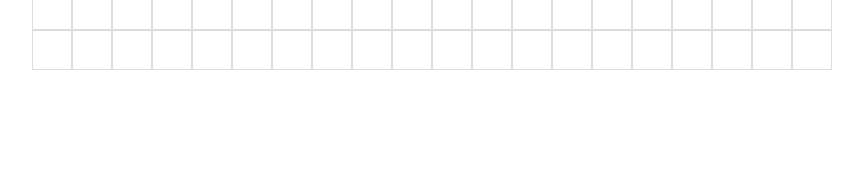
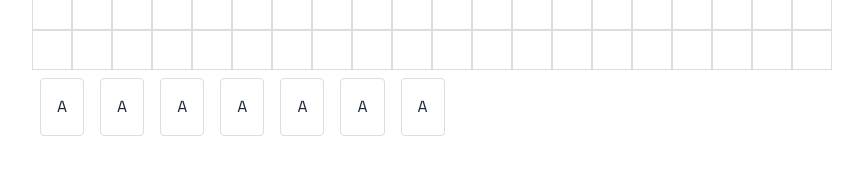
Before and after one commit to wparke4/game-prototypes, a Nuxt app: page /Wordrift in a window 1280 px wide. Shown: the part 330-504 px from the top of the page, without its empty margins (208-1071 px from the left). Built offline with nearby package versions, Linux system fonts and the light colour scheme.

Commit message:
TileRack is draggable

```diff
--- /dev/null
+++ b/components/wordriftFolder/TileRack.vue
@@ -0,0 +1,70 @@
+<template>
+  <div class="tile-rack">
+    <div
+      v-for="tile in tiles"
+      :key="tile.id"
+      class="tile"
+      @dragstart="event => startDrag(event, tile)"
+      draggable="true"
+    >
+      {{ tile.letter }}
+    </div>
+  </div>
+</template>
+
+<script>
+export default {
+  data() {
+    return {
+      tiles: [
+        { id: 1, letter: 'A' },
+        { id: 2, letter: 'A' },
+        { id: 3, letter: 'A' },
+        { id: 4, letter: 'A' },
+        { id: 5, letter: 'A' },
+        { id: 6, letter: 'A' },
+        { id: 7, letter: 'A' }
+        // Add initial tiles here or fetch them from an API/parent component
+      ],
+      availableLetters: ['A', 'A', 'B', 'C', 'D', 'E', 'E', 'E', 'F', 'G', 'H', 'I', 'I', 'J', 'K', 'L', 'M', 'N', 'O', 'O', 'P', 'Q', 'R', 'S', 'T', 'U', 'U', 'V', 'W', 'X', 'Y', 'Z'],
+      nextAvailableID: 8
+    };
+  },
+  methods: {
+    startDrag(event, tile) {
+      // Logic for handling drag start
+      // e.g., sending the tile data to be received by a drop target
+      console.log("Drag started:", tile);
+      event.dataTransfer.setData("tile", JSON.stringify(tile));
+    }
+    /*
+    replenishTiles() {
+      while (this.tiles.length < 7 && this.availableLetters.length > 0) {
+        const randomIndex = Math.floor(Math.random() * this.availableLetters.length);
+        const letter = this.availableLetters.splice(randomIndex, 1)[0];
+        this.tiles.push({ id: this.nextAvailableID, letter });
+        this.nextAvailableID++;
+    }
+    }
+    */
+  }
+}
+</script>
+
+<style scoped>
+.tile-rack {
+  display: flex;
+  /* Additional styling */
+}
+.tile {
+  margin: 0.5rem;
+  padding: 1rem;
+  border: 1px solid #ddd;
+  border-radius: 4px;
+  cursor: grab;
+  /* Additional styling */
+}
+.tile:active {
+  cursor: grabbing;
+}
+</style>
--- a/components/wordriftFolder/Wordrift.vue
+++ b/components/wordriftFolder/Wordrift.vue
@@ -15,14 +15,20 @@
             </div>
         </div>
     </div>
+    <TileRack />
 </template>
 
 <script>
+import TileRack from "@/components/wordriftFolder/TileRack.vue";
+
 export default {
     data() {
         return {
             grid: this.createGrid(10,20)
         }
+    },
+    components: {
+        TileRack
     },
     methods: {
         createGrid(rows, cols) {
```
